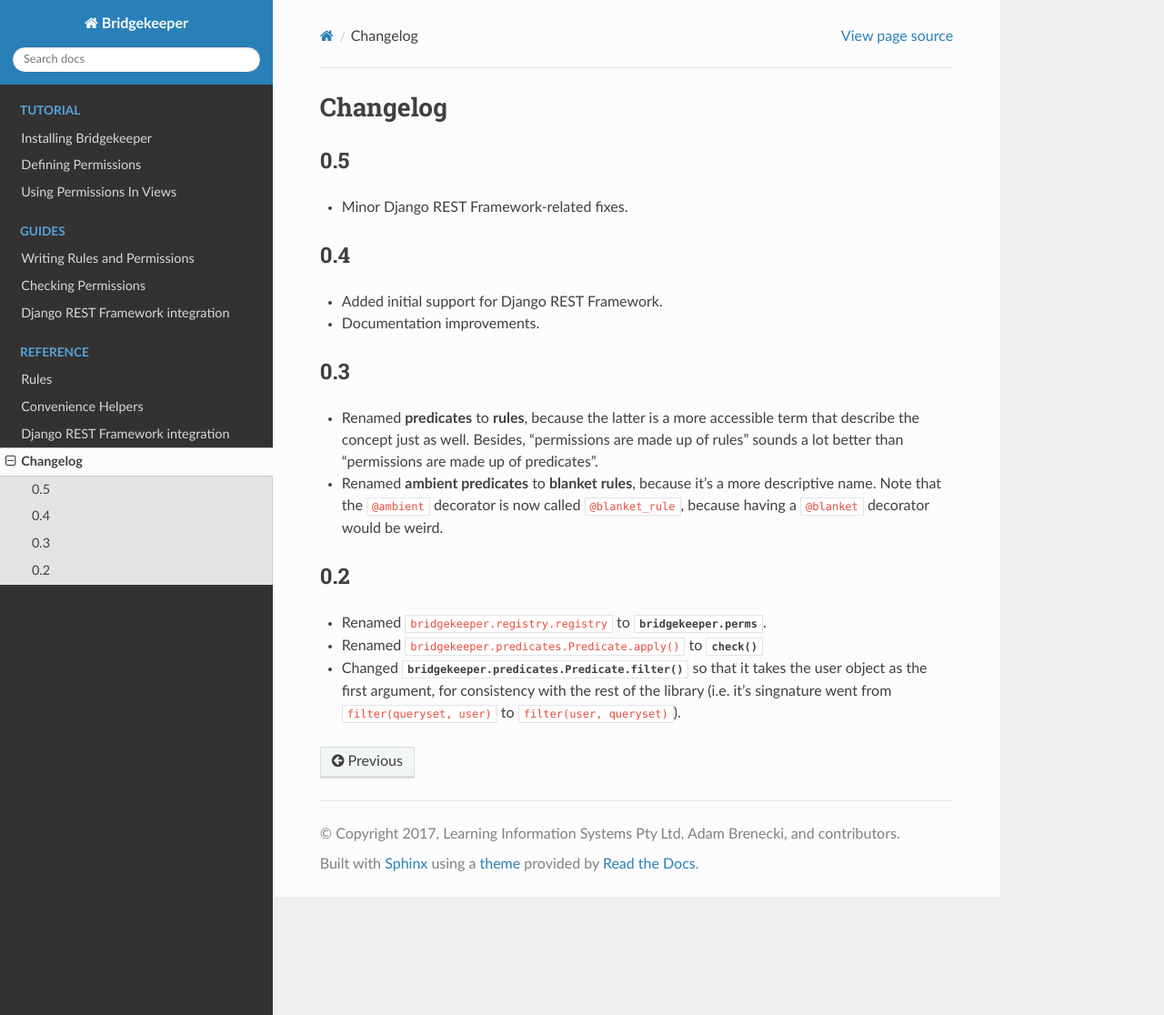
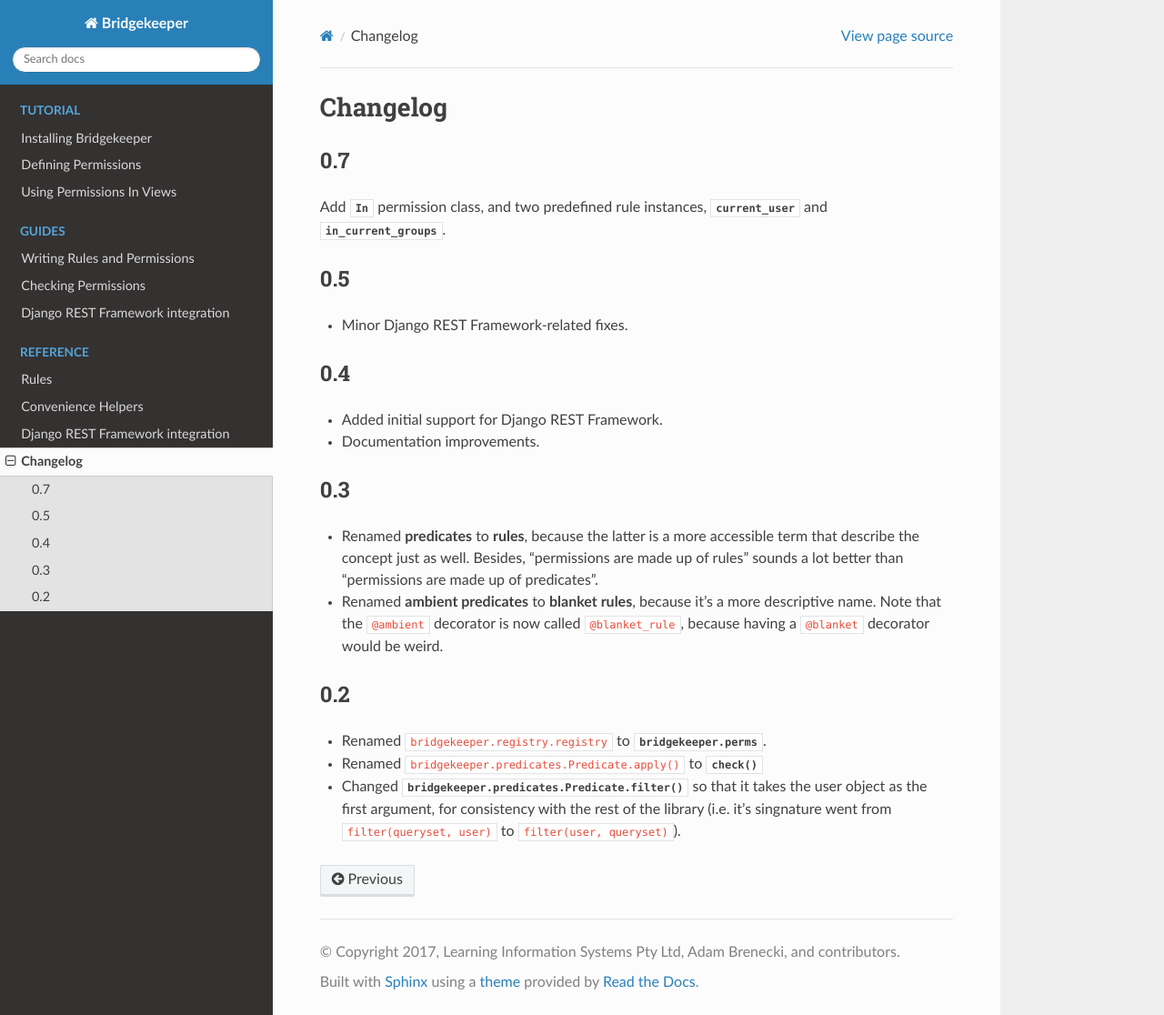
Before and after one commit to daisylb/bridgekeeper, a Sphinx documentation site: the page built from docs/changelog.rst, in a window 1280 px wide and 1116 px high. Shown: the whole window at 91% size. Built offline with Sphinx 7.4.7 and the Read the Docs theme 2.0.0, drawn with Linux system fonts in a browser that asks for light colours; the version number could not be read and is left out.

Commit message:
Release 0.7

```diff
--- a/docs/changelog.rst
+++ b/docs/changelog.rst
@@ -1,5 +1,10 @@
 Changelog
 =========
+
+0.7
+---
+
+Add :class:`~bridgekeeper.rules.In` permission class, and two predefined rule instances, :data:`~bridgekeeper.rules.current_user` and :data:`~bridgekeeper.rules.in_current_groups`.
 
 0.5
 ---
```
